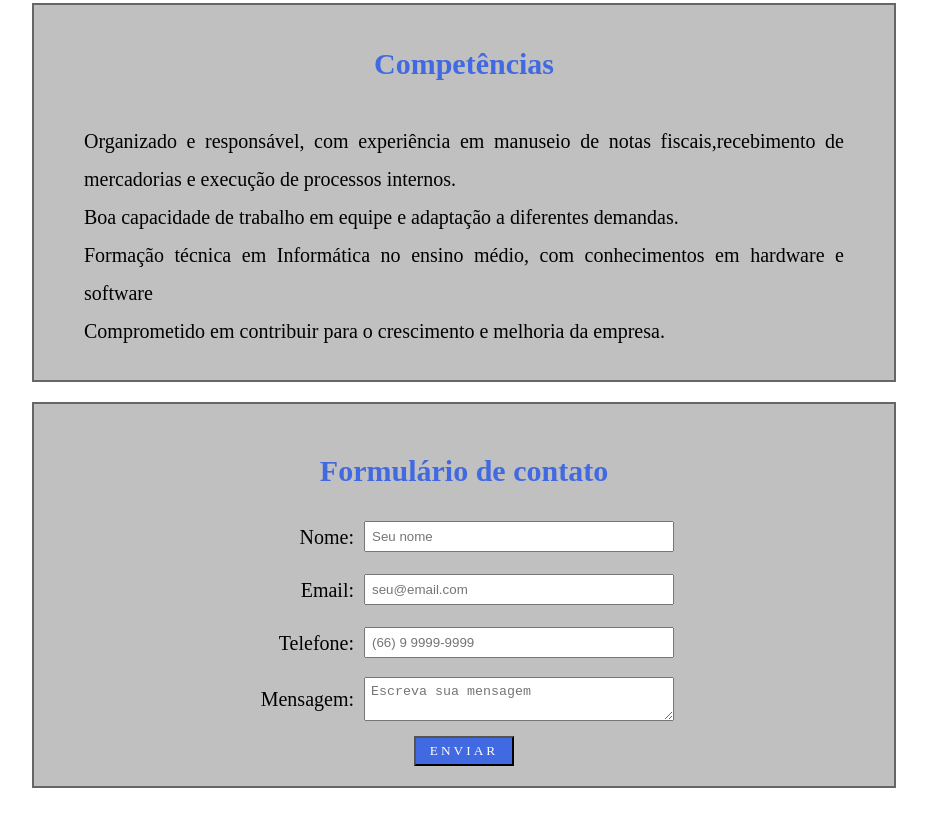
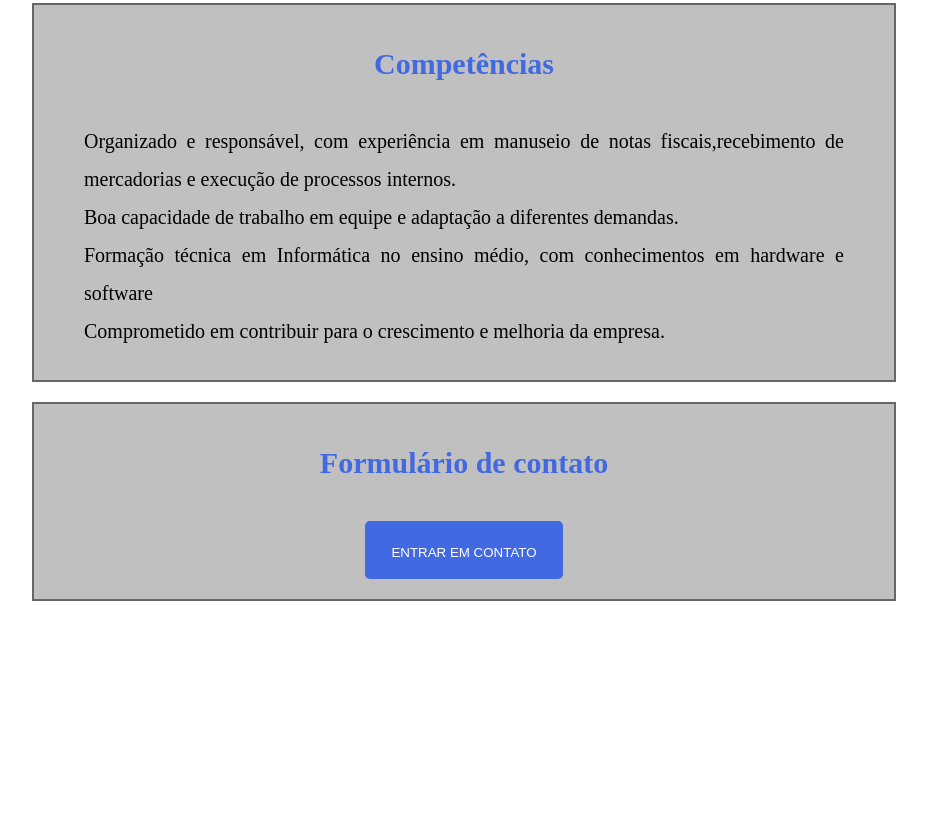
Before and after one commit to DiegoFerreiraC/Atividade-21-08-2025---ADS, a plain HTML site: page Atv2.html in a window 1280 px wide. Shown: the part 1724-2550 px from the top of the page, without its empty margins (176-1103 px from the left). After the commit the page ends 2425 px from the top, so only its background shows below. Drawn offline with Linux system fonts and the light colour scheme.

Commit message:
Formulário feito em uma página separada com acesso pelo currículo

```diff
--- a/Atv2.html
+++ b/Atv2.html
@@ -54,29 +54,13 @@
                 software<br> Comprometido em contribuir para o crescimento e melhoria da empresa.</p>
         </div>
 
-        <section class="contact-section">
-            <h3>Formulário de contato</h3>
-            <form id="contact-form" action="#" method="post">
-                <div>
-                    <label for="nome">Nome: </label>
-                    <input type="text" id="nome" name="nome" placeholder="Seu nome" required>
+
+
+                <div class="formctt">
+                    <h3>Formulário de contato</h3>
+                    <a href="formcontato.html" class="entraremcontato"><button type="submit" class="entrarctt">ENTRAR EM CONTATO</button></a>
                 </div>
-                <div>
-                    <label for="email">Email: </label>
-                    <input type="email" id="email" name="email" placeholder="seu@email.com" required>
-                </div>
-                <div>
-                    <label for="telefone">Telefone: </label>
-                    <input type="tel" id="telefone" name="telefone" placeholder="(66) 9 9999-9999">
-                </div>
-                <div class="msg">
-                    <label for="mensagem">Mensagem: </label>
-                    <textarea id="mensagem" name="mensagem" placeholder="Escreva sua mensagem" required></textarea>
-                </div>
-                <div>
-                    <button type="submit" class="enviarmsg">ENVIAR</button>
-                </div>
-            </form>
+
         </section>
     </main>
 
--- a/stylecurriculo.css
+++ b/stylecurriculo.css
@@ -108,3 +108,32 @@ section.contact-section {
     height: 30px;
     letter-spacing: 3px;
 }
+.voltar{
+    display: flex;
+    align-items: center;
+    justify-content: center;
+    text-decoration: none;
+}
+
+.entraremcontato{
+    display: inline-block;
+    width: auto;
+    padding: 10px 20px;
+    background-color: royalblue;
+    color: white;
+    border: none;
+    border-radius: 5px;
+    cursor: pointer;
+    font-weight: bold;
+    margin-bottom: 20px;
+}
+
+.entrarctt{
+    border: none;
+    background: transparent;
+    color: white;
+}
+
+.formctt{
+    margin-top: 20px;
+}
```
Also changed, not shown: formcontato.html (added, +38 -0 lines).
